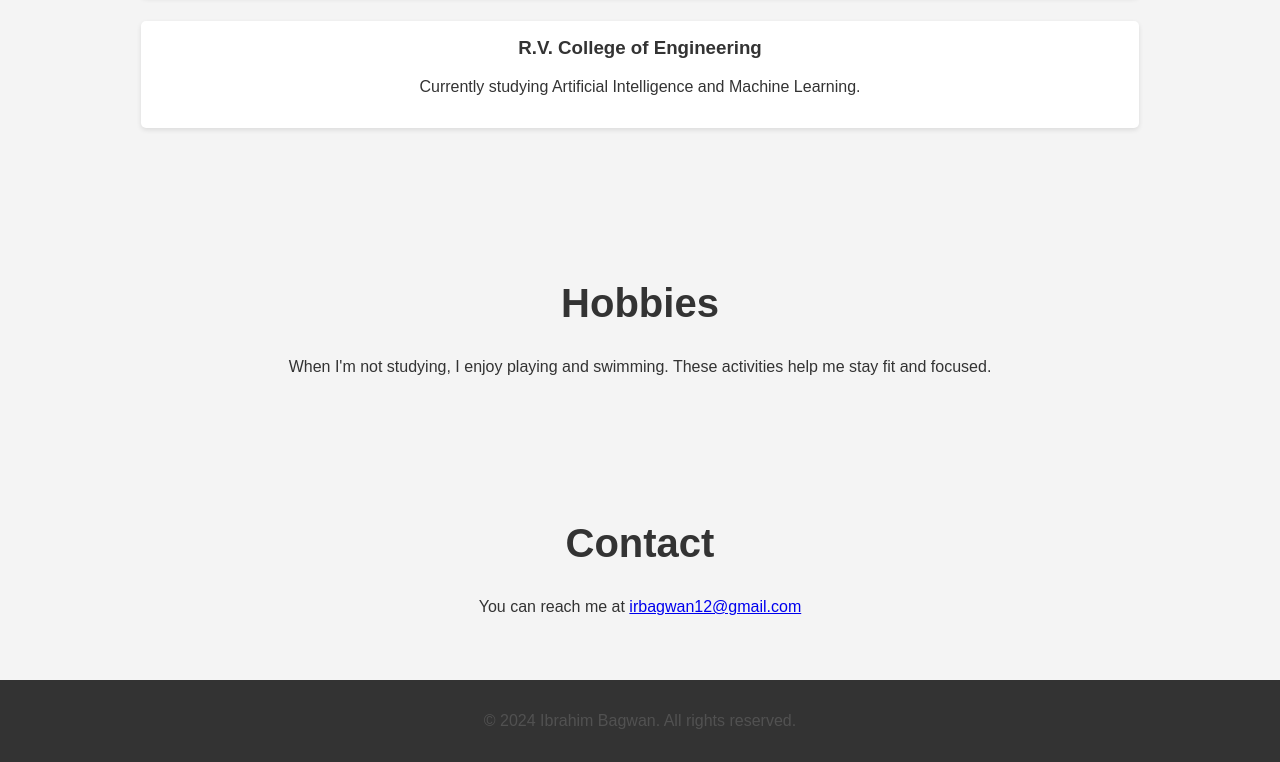
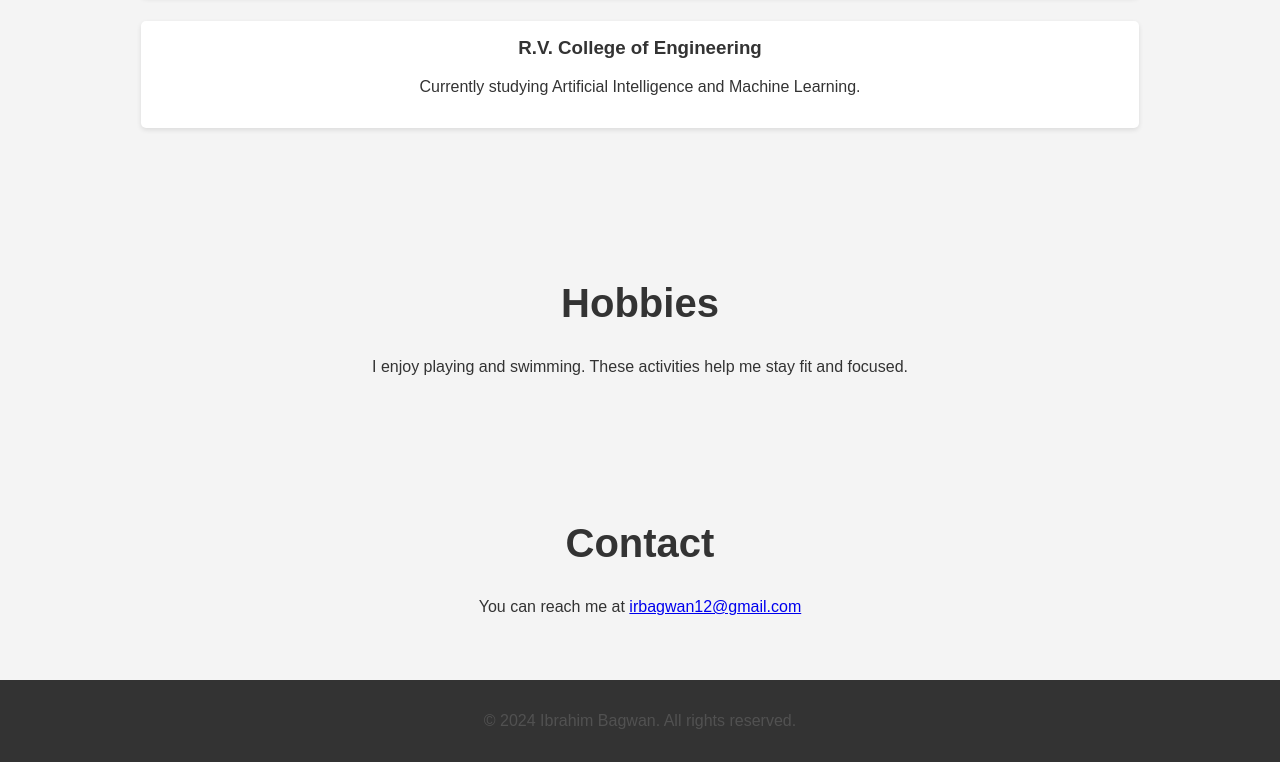
Before and after one commit to IbrahimBagwan1/My-personol-website, a plain HTML site: page index.html in a window 1280 px wide. Shown: the part 1507-2269 px from the top of the page. Drawn offline with Linux system fonts and the light colour scheme.

Commit message:
added code
changed info

```diff
--- a/index.html
+++ b/index.html
@@ -53,7 +53,7 @@
     <section id="hobbies" class="section">
         <div class="container">
             <h2>Hobbies</h2>
-            <p>When I'm not studying, I enjoy playing and swimming. These activities help me stay fit and focused.</p>
+            <p>I enjoy playing and swimming. These activities help me stay fit and focused.</p>
         </div>
     </section>
 
```
